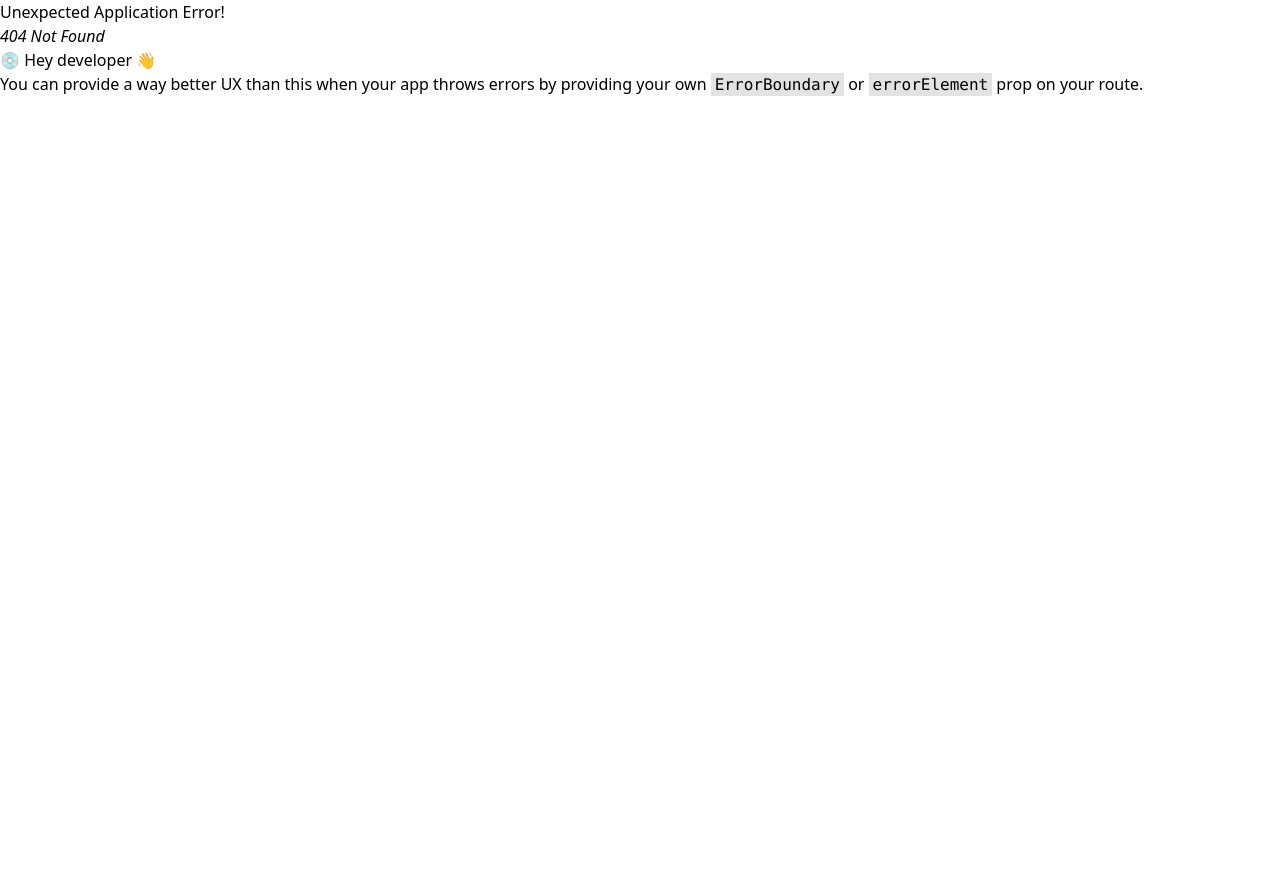
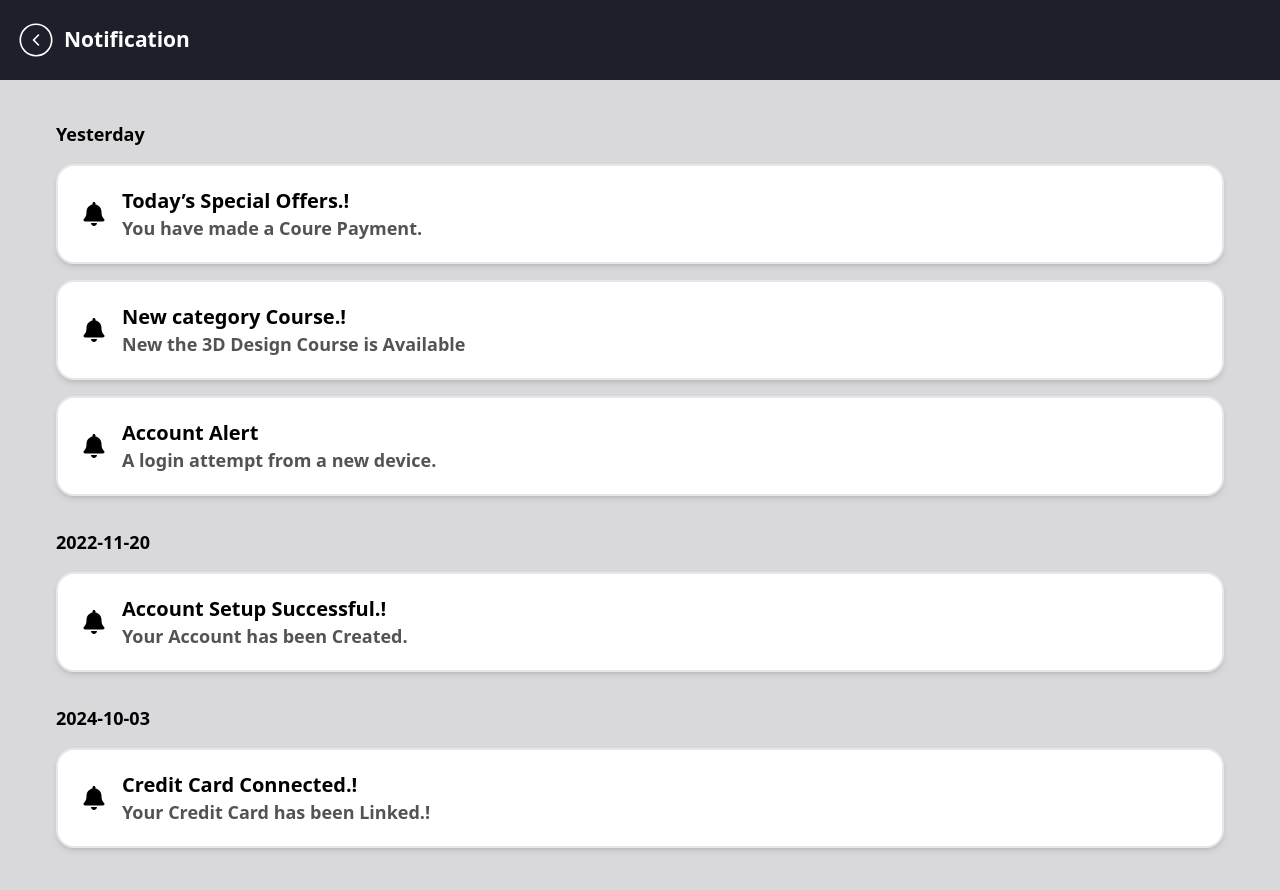
Before and after one commit to JaseelaAlimahamed/ServiceConnectProviderUI, a React (Vite) app: page /notification in a window 1280 px wide. Before the commit this address had no page. Shown: the top 890 px of the page. Before the commit the page ends 800 px from the top, so only its background shows below. Built offline with nearby package versions, Linux system fonts and the light colour scheme; sample sign-in values are in the browser's storage.

Commit message:
notifications page updated and added

```diff
--- /dev/null
+++ b/src/components/serviceProvider/notifications/notificationCard.jsx
@@ -0,0 +1,23 @@
+
+import React from 'react';
+import { FaBell } from 'react-icons/fa';
+
+const NotificationCard = ({ notification }) => {
+  return (
+    <div className="flex items-center bg-primary shadow-md rounded-[18px] border-2 h-[100px] p-6 mb-4 ml-6 mr-6 overflow-hidden max-w-full">
+      <div className="mr-4 flex items-center text-secondary">
+        <FaBell size={24} />
+      </div>
+      <div className="w-full">
+        <h3 className="font-semibold text-darkbluetxt mr-8 font-default text-xl truncate">
+          {notification.title}
+        </h3>
+        <p className="text-profilefont font-semibold mr-8 text-[18px] truncate">
+          {notification.message}
+        </p>
+      </div>
+    </div>
+  );
+};
+
+export default NotificationCard;
--- /dev/null
+++ b/src/components/serviceProvider/notifications/notificationSection.jsx
@@ -0,0 +1,39 @@
+
+import React from 'react';
+import NotificationCard from './notificationCard';
+import { notificationsDataHandler } from './notificationsDataHandler';
+
+const NotificationSection = () => {
+  const groupedNotifications = notificationsDataHandler();
+
+  return (
+    <div className="w-full p-4 md:p-8 bg-light-gray">
+      {groupedNotifications.today.length > 0 && (
+        <div className="mb-8">
+          <h2 className="font-bold mt-2 mb-4 ml-6 text-lg text-darkbluetxt">Today</h2>
+          {groupedNotifications.today.map((notification) => (
+            <NotificationCard key={notification.id} notification={notification} />
+          ))}
+        </div>
+      )}
+      {groupedNotifications.yesterday.length > 0 && (
+        <div className="mb-8">
+          <h2 className="font-bold mt-2 mb-4 ml-6 text-lg text-darkbluetxt">Yesterday</h2>
+          {groupedNotifications.yesterday.map((notification) => (
+            <NotificationCard key={notification.id} notification={notification} />
+          ))}
+        </div>
+      )}
+      {groupedNotifications.older.map(({ date, notifications }) => (
+        <div key={date} className="mb-8">
+          <h2 className="font-bold mt-2 mb-4 ml-6 text-lg text-darkbluetxt">{date}</h2>
+          {notifications.map((notification) => (
+            <NotificationCard key={notification.id} notification={notification} />
+          ))}
+        </div>
+      ))}
+    </div>
+  );
+};
+
+export default NotificationSection;
--- /dev/null
+++ b/src/components/serviceProvider/notifications/notificationsDataHandler.jsx
@@ -0,0 +1,35 @@
+export const notificationsDataHandler = () => {
+    const notifications = [
+      { id: 1, title: 'Today’s Special Offers.!', message: 'You have made a Coure Payment.', date: '2024-10-04' },
+      { id: 2, title: 'Account Setup Successful.!', message: 'Your Account has been Created.', date: '2022-11-20' },
+      { id: 3, title: 'New category Course.!', message: 'New the 3D Design Course is Available', date: '2024-10-04' },
+      { id: 4, title: 'Account Alert', message: 'A login attempt from a new device.', date: '2024-10-04' },
+      { id: 5, title: 'Credit Card Connected.!', message: 'Your Credit Card has been Linked.!', date: '2024-10-03' },
+    ];
+
+    const today = new Date().toISOString().split('T')[0];
+    const yesterday = new Date(Date.now() - 864e5).toISOString().split('T')[0];
+
+    const groupedNotifications = {
+      today: [],
+      yesterday: [],
+      older: [],
+    };
+
+    notifications.forEach((notification) => {
+      if (notification.date === today) {
+        groupedNotifications.today.push(notification);
+      } else if (notification.date === yesterday) {
+        groupedNotifications.yesterday.push(notification);
+      } else {
+        const existingDateGroup = groupedNotifications.older.find(group => group.date === notification.date);
+        if (existingDateGroup) {
+          existingDateGroup.notifications.push(notification);
+        } else {
+          groupedNotifications.older.push({ date: notification.date, notifications: [notification] });
+        }
+      }
+    });
+
+    return groupedNotifications;
+  };
--- /dev/null
+++ b/src/pages/ServiceProviderPages/notificationsPage/notificationsPage.jsx
@@ -0,0 +1,12 @@
+import React from 'react';
+import NotificationSection from '../../../components/serviceProvider/notifications/notificationSection';
+
+const NotificationsPage = () => {
+  return (
+    <div className="bg-light-gray min-h-screen">
+      <NotificationSection />
+    </div>
+  );
+};
+
+export default NotificationsPage;
--- a/src/routes/ProviderRoutes.jsx
+++ b/src/routes/ProviderRoutes.jsx
@@ -22,6 +22,7 @@ import LeadDetailPage from '../Pages/Services/LeadDetailPage';
 import DeclinePage from '../Pages/Services/DeclinePage';
 import AcceptAndInvoice from '../Pages/AcceptAndInvoice/AcceptAndInvoice'
 import AdsManagementPage from '../Pages/managementPages/AdsManagementPage';
+import NotificationsPage from '../pages/ServiceProviderPages/notificationsPage/notificationsPage';
 
 
 const ProviderRoutes = createBrowserRouter([
@@ -101,6 +102,10 @@ const ProviderRoutes = createBrowserRouter([
         path: 'advertisement',
         element: <AdsManagementPage/>,
         loader: protectRoute,
+      },{
+        path: 'notification',
+        element: <NotificationsPage/>,
+        loader: protectRoute,
       },
 
     ],
```
